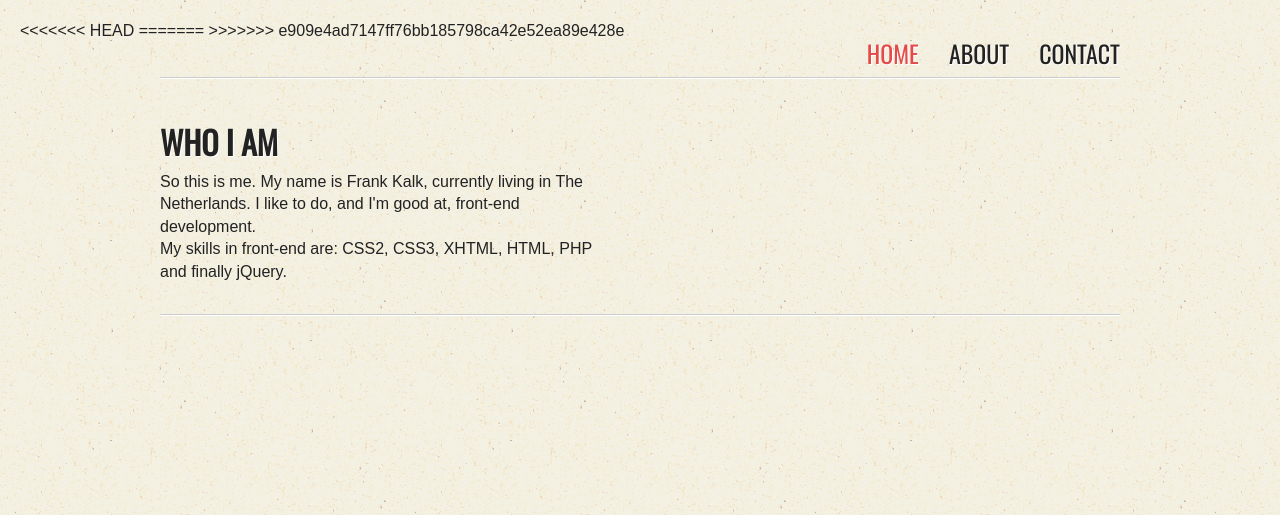
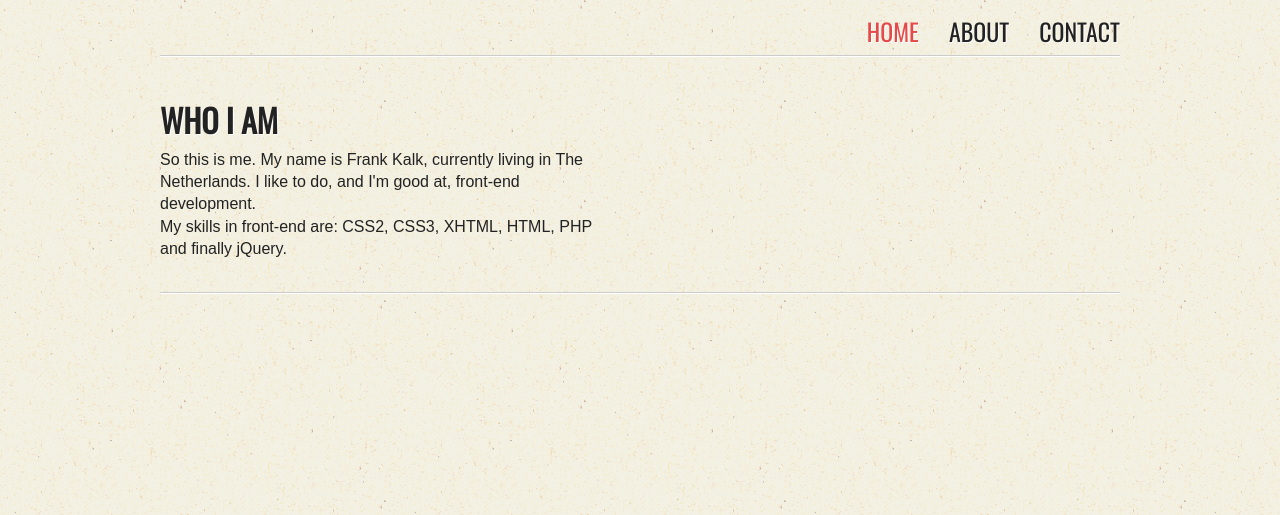
Before and after one commit to Fpckalk/fpck, a PHP site: page /about.php in a window 1280 px wide. Shown: the top 515 px of the page. Run offline with PHP 8.4, Linux system fonts and the light colour scheme; data that the repository does not hold is empty.

Commit message:
Fixed header

```diff
--- a/includes/header.php
+++ b/includes/header.php
@@ -14,11 +14,7 @@
 	<meta name="author" content="<?= $author ?>" />
 	<meta name="description" content="<?= $desc ?>" />
 
-<<<<<<< HEAD
-	<meta name="viewport" content="width=device-width, initial-scale=1.0"/>
-=======
 	<meta name="viewport" content="user-scalable=no, width=device-width, initial-scale=1, maximum-scale=1">
->>>>>>> e909e4ad7147ff76bb185798ca42e52ea89e428e
 	<link type="text/css" rel="stylesheet" media="screen" href="css/css.css">
 	<link type="text/css" rel="stylesheet" href="http://fonts.googleapis.com/css?family=Oswald">
 	<link type="image/ico" rel="icon" href="favicon.ico" />
```
